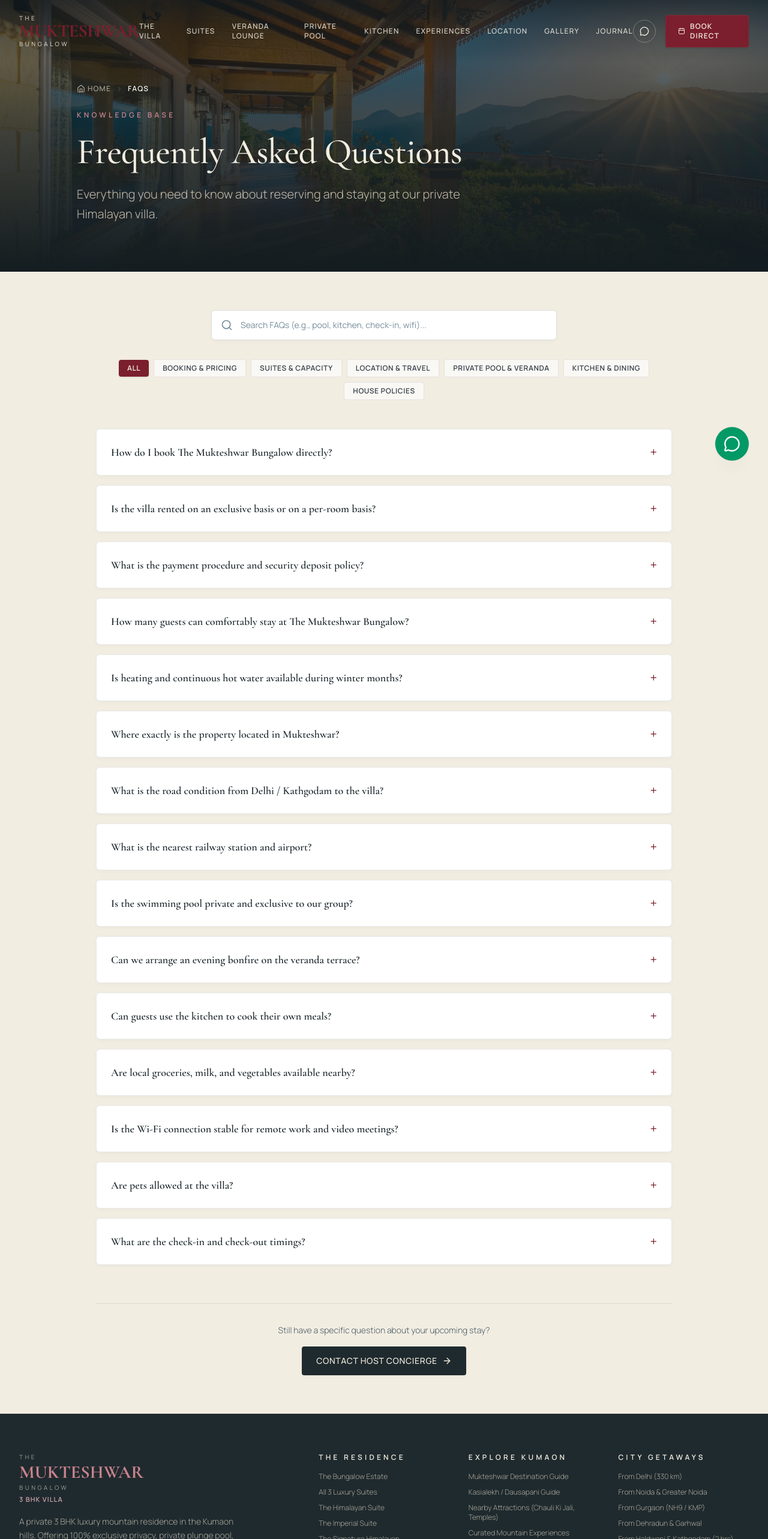
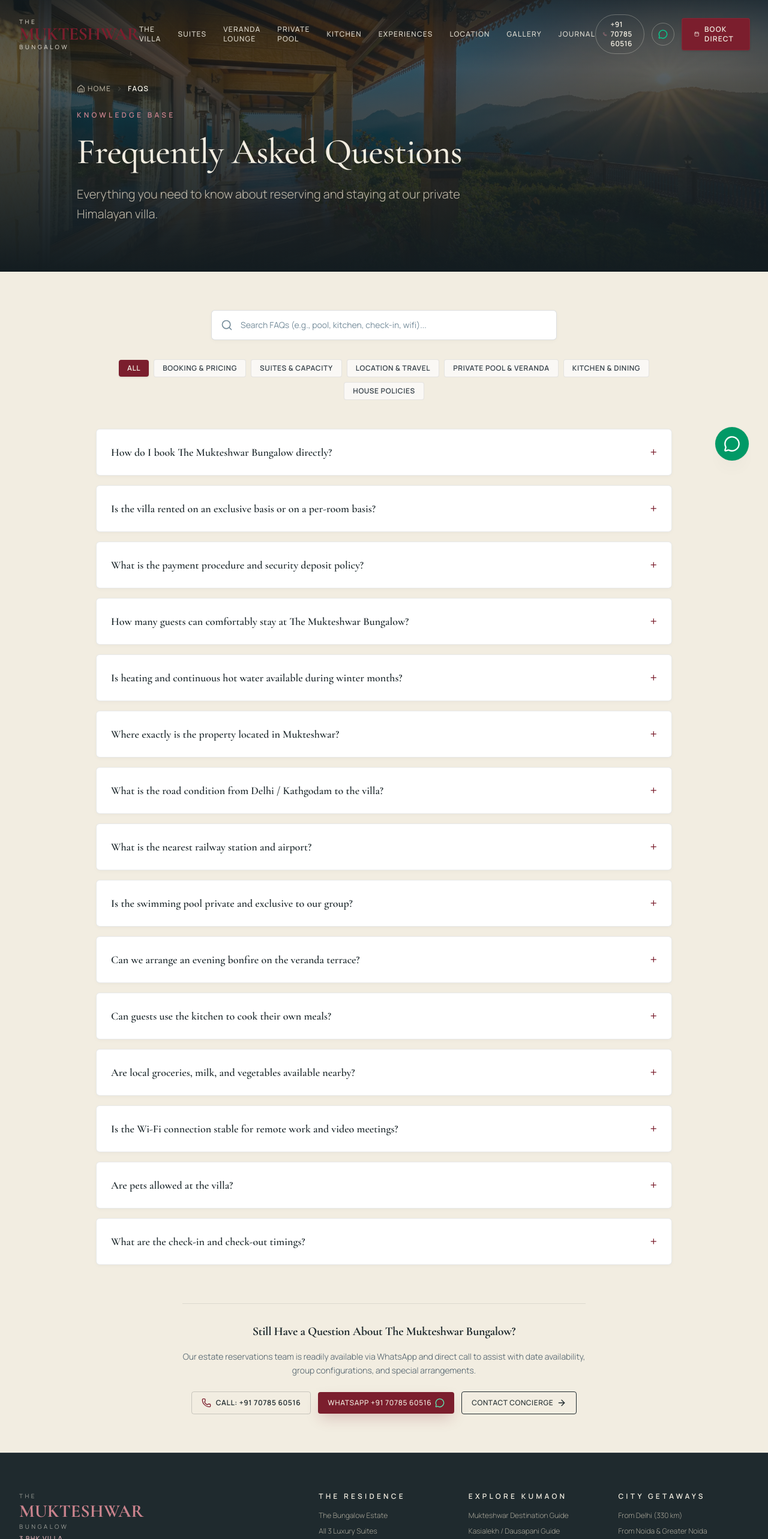
Before and after one commit to swapneelshirsatss-oss/the-mukteshwar-bungalow, a React (Vite) app: page /faqs in a window 1280 px wide. Shown: the top 2566 px of the page at 60% size. Built offline with nearby package versions, Linux system fonts and the light colour scheme.

Commit message:
feat: update contact and WhatsApp number to +91 70785 60516 across website

```diff
--- a/src/components/booking/DirectBookingForm.tsx
+++ b/src/components/booking/DirectBookingForm.tsx
@@ -385,7 +385,7 @@
                 onChange={handleChange}
                 required
                 aria-required="true"
-                placeholder="+91 98765 43210"
+                placeholder="+91 70785 60516"
                 className="w-full bg-ivory-50 border border-charcoal-900/15 p-3.5 rounded-sm text-sm focus:border-himalayan-700 focus:ring-1 focus:ring-himalayan-700"
               />
             </div>
--- a/src/components/layout/FloatingWhatsAppConcierge.tsx
+++ b/src/components/layout/FloatingWhatsAppConcierge.tsx
@@ -1,5 +1,6 @@
 import React, { useState } from 'react';
-import { MessageCircle, X, Calendar, MapPin, Sparkles, Send } from 'lucide-react';
+import { MessageCircle, X, Calendar, MapPin, Sparkles, Send, Phone } from 'lucide-react';
+import { propertyData } from '../../data/propertyData';
 import { generateWhatsAppLink, WhatsAppMessageParams } from '../../services/WhatsAppService';
 import { trackEvent } from '../../services/AnalyticsService';
 
@@ -10,6 +11,10 @@
     trackEvent('whatsapp_click', { source: 'floating_concierge_modal', intent });
     window.open(generateWhatsAppLink({ intent }), '_blank');
     setIsOpen(false);
+  };
+
+  const handleDirectCall = () => {
+    trackEvent('phone_click', { source: 'floating_concierge_modal' });
   };
 
   return (
@@ -30,7 +35,7 @@
                   Villa Concierge
                 </h4>
                 <p className="text-[10px] text-ivory-200/60 font-light">
-                  Online • Direct Host Assistance
+                  WhatsApp: +91 70785 60516 • Online
                 </p>
               </div>
             </div>
@@ -80,10 +85,24 @@
               </div>
               <Send className="w-3 h-3 text-ivory-100/40 group-hover:text-ivory-100" />
             </button>
+
+            {/* Direct Voice Call Option */}
+            <a
+              href={`tel:${propertyData.contact.phoneRaw || '+917078560516'}`}
+              onClick={handleDirectCall}
+              className="w-full text-left px-3.5 py-2.5 rounded-sm bg-charcoal-800/60 hover:bg-charcoal-700 transition-colors border border-ivory-100/10 flex items-center justify-between text-xs group"
+            >
+              <div className="flex items-center gap-2">
+                <Phone className="w-3.5 h-3.5 text-himalayan-400 group-hover:text-ivory-100" />
+                <span>Direct Voice Call (+91 70785 60516)</span>
+              </div>
+              <span className="text-[10px] text-himalayan-400 uppercase tracking-wider font-semibold">Call</span>
+            </a>
           </div>
 
-          <div className="mt-4 pt-3 border-t border-ivory-100/10 text-[10px] text-center text-ivory-200/50">
-            Usually responds within minutes
+          <div className="mt-4 pt-3 border-t border-ivory-100/10 flex items-center justify-between text-[10px] text-ivory-200/60">
+            <span>Direct WhatsApp: +91 70785 60516</span>
+            <span className="text-emerald-400 font-medium">Instant Response</span>
           </div>
         </div>
       )}
--- a/src/components/layout/Header.tsx
+++ b/src/components/layout/Header.tsx
@@ -46,6 +46,10 @@
 
   const handleWhatsAppClick = () => {
     trackEvent('whatsapp_click', { source: 'header' });
+  };
+
+  const handlePhoneClick = () => {
+    trackEvent('phone_click', { source: 'header' });
   };
 
   const handleBookClick = () => {
@@ -115,7 +119,24 @@
           </nav>
 
           {/* Header Action CTAs */}
-          <div className="hidden sm:flex items-center space-x-3 md:space-x-4">
+          <div className="hidden sm:flex items-center space-x-2 md:space-x-3">
+            {/* Direct Phone Call */}
+            <a
+              href={`tel:${propertyData.contact.phoneRaw || '+917078560516'}`}
+              onClick={handlePhoneClick}
+              className={`hidden md:inline-flex items-center gap-1.5 px-3 py-2 rounded-full border text-xs font-semibold tracking-wide transition-all ${
+                isScrolled
+                  ? 'border-charcoal-900/15 text-charcoal-800 hover:bg-charcoal-900 hover:text-ivory-100 hover:border-charcoal-900'
+                  : 'border-ivory-100/30 text-ivory-100 hover:bg-ivory-100/15 hover:border-ivory-100/50'
+              }`}
+              title={`Direct Call: ${propertyData.contact.phone || '+91 70785 60516'}`}
+              aria-label={`Call ${propertyData.contact.phone || '+91 70785 60516'}`}
+            >
+              <Phone className="w-3.5 h-3.5 text-himalayan-400" />
+              <span className="hidden xl:inline">{propertyData.contact.phone || '+91 70785 60516'}</span>
+              <span className="xl:hidden">Call</span>
+            </a>
+
             {/* WhatsApp Quick Action */}
             <a
               href={generateWhatsAppLink({ intent: 'availability' })}
@@ -124,13 +145,13 @@
               onClick={handleWhatsAppClick}
               className={`p-2.5 rounded-full border transition-all ${
                 isScrolled
-                  ? 'border-charcoal-900/20 text-charcoal-900 hover:bg-himalayan-700 hover:text-ivory-100 hover:border-himalayan-700'
-                  : 'border-ivory-100/30 text-ivory-100 hover:bg-himalayan-700 hover:border-himalayan-700'
+                  ? 'border-charcoal-900/20 text-charcoal-900 hover:bg-emerald-600 hover:text-ivory-100 hover:border-emerald-600'
+                  : 'border-ivory-100/30 text-ivory-100 hover:bg-emerald-600 hover:border-emerald-600'
               }`}
-              title="Chat on WhatsApp"
-              aria-label="Direct WhatsApp Concierge"
+              title="Chat on WhatsApp (+91 70785 60516)"
+              aria-label="Direct WhatsApp Concierge: +91 70785 60516"
             >
-              <MessageCircle className="w-4 h-4" />
+              <MessageCircle className="w-4 h-4 text-emerald-400" />
             </a>
 
             {/* Direct Book CTA */}
@@ -247,14 +268,22 @@
               href={generateWhatsAppLink({ intent: 'availability' })}
               target="_blank"
               rel="noopener noreferrer"
-              className="w-full text-center border border-ivory-100/30 text-ivory-100 py-3 rounded-sm font-sans uppercase tracking-widest text-xs font-medium hover:bg-ivory-100/10 flex items-center justify-center gap-2"
+              onClick={() => {
+                handleWhatsAppClick();
+                setIsMobileMenuOpen(false);
+              }}
+              className="w-full text-center border border-emerald-500/40 bg-emerald-950/30 text-ivory-100 py-3 rounded-sm font-sans uppercase tracking-widest text-xs font-medium hover:bg-emerald-900/40 flex items-center justify-center gap-2"
             >
               <MessageCircle className="w-4 h-4 text-emerald-400" />
-              <span>WhatsApp Concierge</span>
+              <span>WhatsApp: +91 70785 60516</span>
             </a>
 
             <a
               href={`tel:${propertyData.contact.phoneRaw || '+917078560516'}`}
+              onClick={() => {
+                handlePhoneClick();
+                setIsMobileMenuOpen(false);
+              }}
               className="w-full text-center border border-ivory-100/30 text-ivory-100 py-3 rounded-sm font-sans uppercase tracking-widest text-xs font-medium hover:bg-ivory-100/10 flex items-center justify-center gap-2"
             >
               <Phone className="w-4 h-4 text-himalayan-400" />
--- a/src/components/layout/StickyMobileBar.tsx
+++ b/src/components/layout/StickyMobileBar.tsx
@@ -6,6 +6,10 @@
 import { trackEvent } from '../../services/AnalyticsService';
 
 export const StickyMobileBar: React.FC = () => {
+  const handleCall = () => {
+    trackEvent('phone_click', { source: 'sticky_mobile_bar' });
+  };
+
   const handleWhatsApp = () => {
     trackEvent('whatsapp_click', { source: 'sticky_mobile_bar' });
   };
@@ -16,19 +20,31 @@
 
   return (
     <aside
-      aria-label="Quick Actions"
-      className="fixed bottom-0 left-0 right-0 z-40 bg-charcoal-900/95 backdrop-blur-lg border-t border-ivory-100/10 px-3 py-2.5 sm:hidden shadow-2xl"
+      aria-label="Quick Contact Actions"
+      className="fixed bottom-0 left-0 right-0 z-40 bg-charcoal-900/95 backdrop-blur-lg border-t border-ivory-100/10 px-2.5 py-2 sm:hidden shadow-2xl"
     >
-      <div className="grid grid-cols-2 gap-2 max-w-md mx-auto">
+      <div className="grid grid-cols-3 gap-2 max-w-md mx-auto">
+        {/* Direct Call CTA */}
+        <a
+          href={`tel:${propertyData.contact.phoneRaw || '+917078560516'}`}
+          onClick={handleCall}
+          className="flex items-center justify-center gap-1.5 py-2.5 px-2 rounded-sm bg-charcoal-800 text-ivory-100 border border-ivory-100/15 text-[11px] font-semibold uppercase tracking-wider active:scale-[0.98] transition-transform"
+          aria-label={`Call ${propertyData.contact.phone || '+91 70785 60516'}`}
+        >
+          <Phone className="w-3.5 h-3.5 text-himalayan-400 shrink-0" />
+          <span>Call</span>
+        </a>
+
         {/* WhatsApp CTA */}
         <a
           href={generateWhatsAppLink({ intent: 'availability' })}
           target="_blank"
           rel="noopener noreferrer"
           onClick={handleWhatsApp}
-          className="flex items-center justify-center gap-2 py-3 px-3 rounded-sm bg-charcoal-800 text-ivory-100 border border-ivory-100/15 text-xs font-semibold uppercase tracking-wider active:scale-[0.98] transition-transform"
+          className="flex items-center justify-center gap-1.5 py-2.5 px-2 rounded-sm bg-emerald-700/90 text-ivory-100 border border-emerald-500/30 text-[11px] font-semibold uppercase tracking-wider active:scale-[0.98] transition-transform"
+          aria-label="WhatsApp Concierge: +91 70785 60516"
         >
-          <MessageCircle className="w-4 h-4 text-emerald-400" />
+          <MessageCircle className="w-3.5 h-3.5 text-emerald-300 shrink-0" />
           <span>WhatsApp</span>
         </a>
 
@@ -36,10 +52,10 @@
         <Link
           to="/book"
           onClick={handleBook}
-          className="flex items-center justify-center gap-2 py-3 px-3 rounded-sm bg-himalayan-700 text-ivory-100 text-xs font-semibold uppercase tracking-wider shadow-himalayan active:scale-[0.98] transition-transform"
+          className="flex items-center justify-center gap-1.5 py-2.5 px-2 rounded-sm bg-himalayan-700 text-ivory-100 text-[11px] font-semibold uppercase tracking-wider shadow-himalayan active:scale-[0.98] transition-transform"
         >
-          <Calendar className="w-4 h-4" />
-          <span>Check Dates</span>
+          <Calendar className="w-3.5 h-3.5 shrink-0" />
+          <span>Book</span>
         </Link>
       </div>
     </aside>
--- a/src/data/faqs.ts
+++ b/src/data/faqs.ts
@@ -6,7 +6,7 @@
     id: 'faq-book-direct',
     category: 'Booking & Pricing',
     question: 'How do I book The Mukteshwar Bungalow directly?',
-    answer: 'You can check availability on this website and submit a reservation enquiry, or connect directly with our reservation team on WhatsApp and phone. Direct booking ensures the best available seasonal tariff without third-party commission surcharges.'
+    answer: 'You can check availability on this website and submit a reservation enquiry, or connect directly with our reservation team on WhatsApp and phone at +91 70785 60516. Direct booking ensures the best available seasonal tariff without third-party commission surcharges.'
   },
   {
     id: 'faq-exclusive-buyout',
--- a/src/pages/BookPage.tsx
+++ b/src/pages/BookPage.tsx
@@ -1,5 +1,8 @@
 import React from 'react';
-import { Sparkles, ShieldCheck, MessageCircle, Calendar } from 'lucide-react';
+import { Sparkles, ShieldCheck, MessageCircle, Calendar, Phone } from 'lucide-react';
+import { propertyData } from '../data/propertyData';
+import { generateWhatsAppLink } from '../services/WhatsAppService';
+import { trackEvent } from '../services/AnalyticsService';
 import { SEOHead } from '../components/common/SEOHead';
 import { Breadcrumbs } from '../components/common/Breadcrumbs';
 import { SectionHeading } from '../components/common/SectionHeading';
@@ -45,6 +48,37 @@
       {/* Booking Form Section */}
       <section className="py-16 px-4 sm:px-6 lg:px-8 max-w-7xl mx-auto">
         <DirectBookingForm />
+
+        {/* Direct Help Strip */}
+        <div className="mt-12 max-w-2xl mx-auto p-6 bg-ivory-50 rounded-md border border-charcoal-900/10 text-center space-y-3">
+          <h4 className="text-base font-serif font-bold text-charcoal-900">
+            Prefer Direct Communication with the Host?
+          </h4>
+          <p className="text-xs text-charcoal-600 font-light leading-relaxed">
+            Our estate manager is available for custom family packages, corporate retreats, and instant date confirmations.
+          </p>
+          <div className="pt-2 flex flex-wrap items-center justify-center gap-4 text-xs font-semibold">
+            <a
+              href={`tel:${propertyData.contact.phoneRaw || '+917078560516'}`}
+              onClick={() => trackEvent('phone_click', { source: 'book_page_help_strip' })}
+              className="inline-flex items-center gap-1.5 text-himalayan-700 hover:text-himalayan-800 uppercase tracking-wider"
+            >
+              <Phone className="w-4 h-4" />
+              <span>Call: {propertyData.contact.phone || '+91 70785 60516'}</span>
+            </a>
+            <span className="text-charcoal-300">•</span>
+            <a
+              href={generateWhatsAppLink({ intent: 'booking' })}
+              target="_blank"
+              rel="noopener noreferrer"
+              onClick={() => trackEvent('whatsapp_click', { source: 'book_page_help_strip' })}
+              className="inline-flex items-center gap-1.5 text-emerald-700 hover:text-emerald-800 uppercase tracking-wider"
+            >
+              <MessageCircle className="w-4 h-4 text-emerald-600" />
+              <span>WhatsApp: +91 70785 60516</span>
+            </a>
+          </div>
+        </div>
       </section>
     </>
   );
--- a/src/pages/FAQPage.tsx
+++ b/src/pages/FAQPage.tsx
@@ -1,5 +1,6 @@
 import React, { useState } from 'react';
-import { Search, HelpCircle, ArrowRight } from 'lucide-react';
+import { Search, HelpCircle, ArrowRight, MessageCircle, Phone } from 'lucide-react';
+import { propertyData } from '../data/propertyData';
 import { propertyFAQs } from '../data/faqs';
 import { FAQItem } from '../types';
 import { SEOHead } from '../components/common/SEOHead';
@@ -7,6 +8,8 @@
 import { Breadcrumbs } from '../components/common/Breadcrumbs';
 import { SectionHeading } from '../components/common/SectionHeading';
 import { Button } from '../components/common/Button';
+import { generateWhatsAppLink } from '../services/WhatsAppService';
+import { trackEvent } from '../services/AnalyticsService';
 
 export const FAQPage: React.FC = () => {
   const [searchQuery, setSearchQuery] = useState('');
@@ -141,13 +144,35 @@
         </div>
 
         {/* Bottom CTA */}
-        <div className="mt-16 text-center pt-8 border-t border-charcoal-900/10">
-          <p className="text-xs sm:text-sm text-charcoal-600 font-light mb-4">
-            Still have a specific question about your upcoming stay?
+        <div className="mt-16 text-center pt-8 border-t border-charcoal-900/10 max-w-2xl mx-auto space-y-4">
+          <h3 className="text-xl font-serif text-charcoal-900 font-bold">
+            Still Have a Question About The Mukteshwar Bungalow?
+          </h3>
+          <p className="text-xs sm:text-sm text-charcoal-600 font-light">
+            Our estate reservations team is readily available via WhatsApp and direct call to assist with date availability, group configurations, and special arrangements.
           </p>
-          <Button to="/contact" variant="primary" icon={<ArrowRight className="w-4 h-4" />}>
-            Contact Host Concierge
-          </Button>
+          <div className="pt-2 flex flex-wrap items-center justify-center gap-3">
+            <a
+              href={`tel:${propertyData.contact.phoneRaw || '+917078560516'}`}
+              onClick={() => trackEvent('phone_click', { source: 'faq_page_bottom' })}
+              className="inline-flex items-center gap-2 border border-charcoal-900/20 hover:border-charcoal-900 text-charcoal-900 px-4 py-2.5 rounded-sm text-xs font-semibold uppercase tracking-wider transition-colors"
+            >
+              <Phone className="w-4 h-4 text-himalayan-700" />
+              <span>Call: {propertyData.contact.phone || '+91 70785 60516'}</span>
+            </a>
+            <Button
+              href={generateWhatsAppLink({ intent: 'general' })}
+              isExternal
+              variant="himalayan"
+              size="sm"
+              icon={<MessageCircle className="w-4 h-4 text-emerald-300" />}
+            >
+              WhatsApp +91 70785 60516
+            </Button>
+            <Button to="/contact" variant="outline" size="sm" icon={<ArrowRight className="w-4 h-4" />}>
+              Contact Concierge
+            </Button>
+          </div>
         </div>
       </section>
     </>
--- a/src/pages/PricingPage.tsx
+++ b/src/pages/PricingPage.tsx
@@ -1,5 +1,7 @@
 import React from 'react';
-import { ShieldCheck, Check, Sparkles, ArrowRight, MessageCircle, Calendar } from 'lucide-react';
+import { ShieldCheck, Check, Sparkles, ArrowRight, MessageCircle, Calendar, Phone } from 'lucide-react';
+import { propertyData } from '../data/propertyData';
+import { trackEvent } from '../services/AnalyticsService';
 import { SEOHead } from '../components/common/SEOHead';
 import { Breadcrumbs } from '../components/common/Breadcrumbs';
 import { SectionHeading } from '../components/common/SectionHeading';
@@ -130,6 +132,36 @@
             <p className="text-xs text-charcoal-600 font-light">Personalized check-in coordination and activity planning.</p>
           </div>
         </div>
+
+        {/* Contact Banner for Group Buyouts */}
+        <div className="mt-12 p-8 rounded-md bg-charcoal-900 text-ivory-100 border border-charcoal-800 flex flex-col md:flex-row items-center justify-between gap-6">
+          <div className="space-y-1.5 text-center md:text-left">
+            <span className="text-xs uppercase tracking-wider text-himalayan-400 font-semibold">Special Group & Extended Stay Tariffs</span>
+            <h4 className="text-xl font-serif text-ivory-100">Need a Customized Villa Tariff or Corporate Rate?</h4>
+            <p className="text-xs text-ivory-200/70 font-light">
+              Connect directly with our estate manager on WhatsApp or voice call for instant tailored packages.
+            </p>
+          </div>
+          <div className="flex flex-wrap items-center justify-center gap-3 shrink-0">
+            <a
+              href={`tel:${propertyData.contact.phoneRaw || '+917078560516'}`}
+              onClick={() => trackEvent('phone_click', { source: 'pricing_page_banner' })}
+              className="inline-flex items-center gap-2 border border-ivory-100/30 hover:border-ivory-100 text-ivory-100 px-4 py-2.5 rounded-sm text-xs font-semibold uppercase tracking-wider transition-colors"
+            >
+              <Phone className="w-4 h-4 text-himalayan-400" />
+              <span>Call: {propertyData.contact.phone || '+91 70785 60516'}</span>
+            </a>
+            <Button
+              href={generateWhatsAppLink({ intent: 'pricing' })}
+              isExternal
+              variant="himalayan"
+              size="sm"
+              icon={<MessageCircle className="w-4 h-4" />}
+            >
+              WhatsApp +91 70785 60516
+            </Button>
+          </div>
+        </div>
       </section>
     </>
   );
```
Also changed, not shown: index.html (+4 -4 lines), src/pages/ContactPage.tsx (+6 -1 lines), src/pages/DirectionsPage.tsx (+11 -2 lines).
